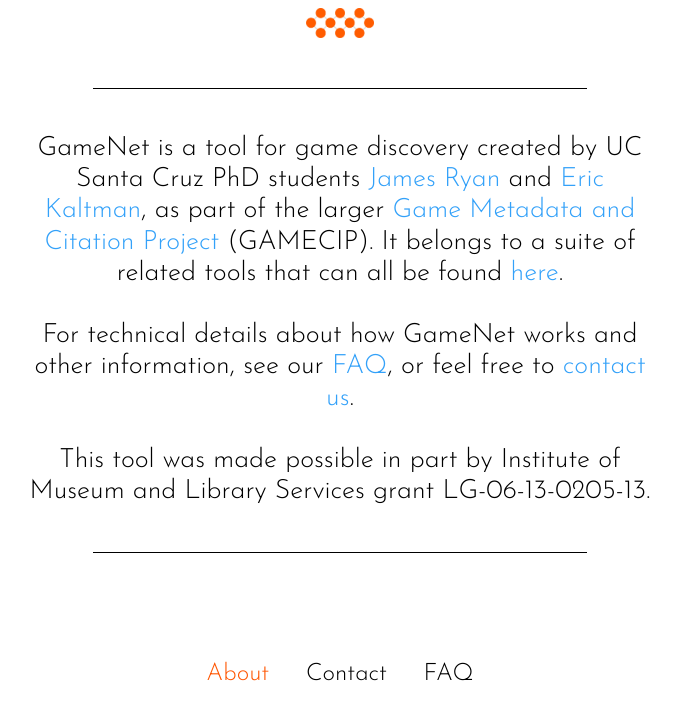
After one commit to james-owen-ryan/gamenet, a Flask app: page /about in a window 1280 px wide. The commit adds this page. Shown: the top 720 px of the page, without its empty margins (300-976 px from the left). Run offline with Flask 2, Linux system fonts and the light colour scheme; parts of the project's set-up code (start-up, migrations or seed data) failed here and were passed over.

Commit message:
Added 'About' page

```diff
--- a/backend/app/routes.py
+++ b/backend/app/routes.py
@@ -10,6 +10,12 @@ app = Flask(__name__)
 def home():
     """Render the GameNet homepage."""
     return render_template('index.html', entered_unknown_game=False)
+
+
+@app.route('/about')
+def about():
+    """Render the about page."""
+    return render_template('about.html')
 
 
 @app.route('/findByTitle=<selected_game_title>')
--- /dev/null
+++ b/backend/app/templates/about.html
@@ -0,0 +1,109 @@
+<!DOCTYPE HTML>
+<html>
+  <head>
+    <title>About | GameNet</title>
+    <!-- Load Google font -->
+    <link href='http://fonts.googleapis.com/css?family=Josefin+Sans:300&subset=latin,latin-ext' rel='stylesheet' type='text/css'>
+    <!-- Load favicon and other icons -->
+    <link rel="shortcut icon" href="{{ url_for('static', filename = 'favicon.ico') }}" type="image/x-icon" />
+    <link rel="apple-touch-icon" href="{{ url_for('static', filename = 'apple-touch-icon.png') }}" />
+    <link rel="apple-touch-icon" sizes="57x57" href="{{ url_for('static', filename = 'apple-touch-icon-57x57.png') }}" />
+    <link rel="apple-touch-icon" sizes="72x72" href="{{ url_for('static', filename = 'apple-touch-icon-72x72.png') }}" />
+    <link rel="apple-touch-icon" sizes="76x76" href="{{ url_for('static', filename = 'apple-touch-icon-76x76.png') }}" />
+    <link rel="apple-touch-icon" sizes="114x114" href="{{ url_for('static', filename = 'apple-touch-icon-114x114.png') }}" />
+    <link rel="apple-touch-icon" sizes="120x120" href="{{ url_for('static', filename = 'apple-touch-icon-120x120.png') }}" />
+    <link rel="apple-touch-icon" sizes="144x144" href="{{ url_for('static', filename = 'apple-touch-icon-144x144.png') }}" />
+    <link rel="apple-touch-icon" sizes="152x152" href="{{ url_for('static', filename = 'apple-touch-icon-152x152.png') }}" />
+  <style>
+  a:link {
+    color: #33A1F9;
+    text-decoration: none;
+  }
+  a:visited {
+    color: #33A1F9;
+    text-decoration: none;
+  }
+  a:hover {
+    color: #FF5500;
+    text-decoration: none;
+  }
+  a:active {
+    color: #33A1F9;
+    text-decoration: none;
+  }
+  body {
+    font-family: 'Josefin Sans', sans-serif;
+  }
+  .footer {
+    font-family: 'Josefin Sans', sans-serif;
+    font-size: 24px;
+  }
+  div.footer a:link {
+    color: black;
+    text-decoration: none;
+  }
+  div.footer a:visited {
+    color: black;
+    text-decoration: none;
+  }
+  div.footer a:hover {
+    color: #FF5500;
+    text-decoration: none;
+  }
+  div.footer a:active {
+    color: black;
+    text-decoration: none;
+  }
+  .goBack {
+    font-size: 20px;
+  }
+  .header {
+    width: 50%;
+    font-size: 36pt;
+    font-weight: 300;
+    }
+  .text {
+    width:50%;
+    font-family: 'Josefin Sans', sans-serif;
+    font-size: 20pt;
+    font-weight: 300;
+    line-height: 117%;
+  }
+  </style>
+  </head>
+  <meta content="text/html;charset=utf-8" http-equiv="Content-Type">
+  <center>
+  <!-- Display Gamenet logo as a link back to the home page -->
+  <div class=goBack>
+    <a href='/gamenet'>
+      <img border="0" alt="Go back" src={{ url_for('static', filename = 'gamenet_logo.png') }} height="30">
+    </a>
+  </div>
+  <!-- About text -->
+  <div class=text>
+    <br><hr noshade="" color="black" ;="" size="1" width="78%"><br>
+    GameNet is a tool for game discovery created by UC Santa Cruz PhD students
+      <a href="http://users.soe.ucsc.edu/~jor/" target="_blank">James Ryan</a> and
+      <a href="http://erickaltman.com/" target="_blank">Eric Kaltman</a>,
+      as part of the larger <a href="http://gamecip.soe.ucsc.edu/" target="_blank">
+      Game Metadata and Citation Project</a> (GAMECIP).
+      It belongs to a suite of related tools that can all be found
+      <a href="http://gamecip-projects.soe.ucsc.edu" target="_blank">here</a>.
+    <br><br>
+    For technical details about how GameNet works and other information,
+      see our <a href="/gamenet/faq">FAQ</a>, or feel free
+      to <a href="mailto:jor@soe.ucsc.edu" target="_top">contact us</a>.
+    <br><br>
+    This tool was made possible in part by Institute of Museum and Library Services grant LG-06-13-0205-13.
+    <br><br><hr noshade="" color="black" ;="" size="1" width="78%"><br>
+  </div>
+  <br><br><br><br>
+  <div class="footer">
+    <a href="/gamenet/about"><font color="#FF5500">About</font></a>
+    &nbsp;&nbsp;&nbsp;
+    <a href="mailto:jor@soe.ucsc.edu" target="_top">Contact</a>
+    &nbsp;&nbsp;&nbsp;
+    <a href="/gamenet/faq">FAQ</a>
+  </div>
+  </center>
+</html>
```
Also changed, not shown: backend/app/templates/index.html (+29 -4 lines).
